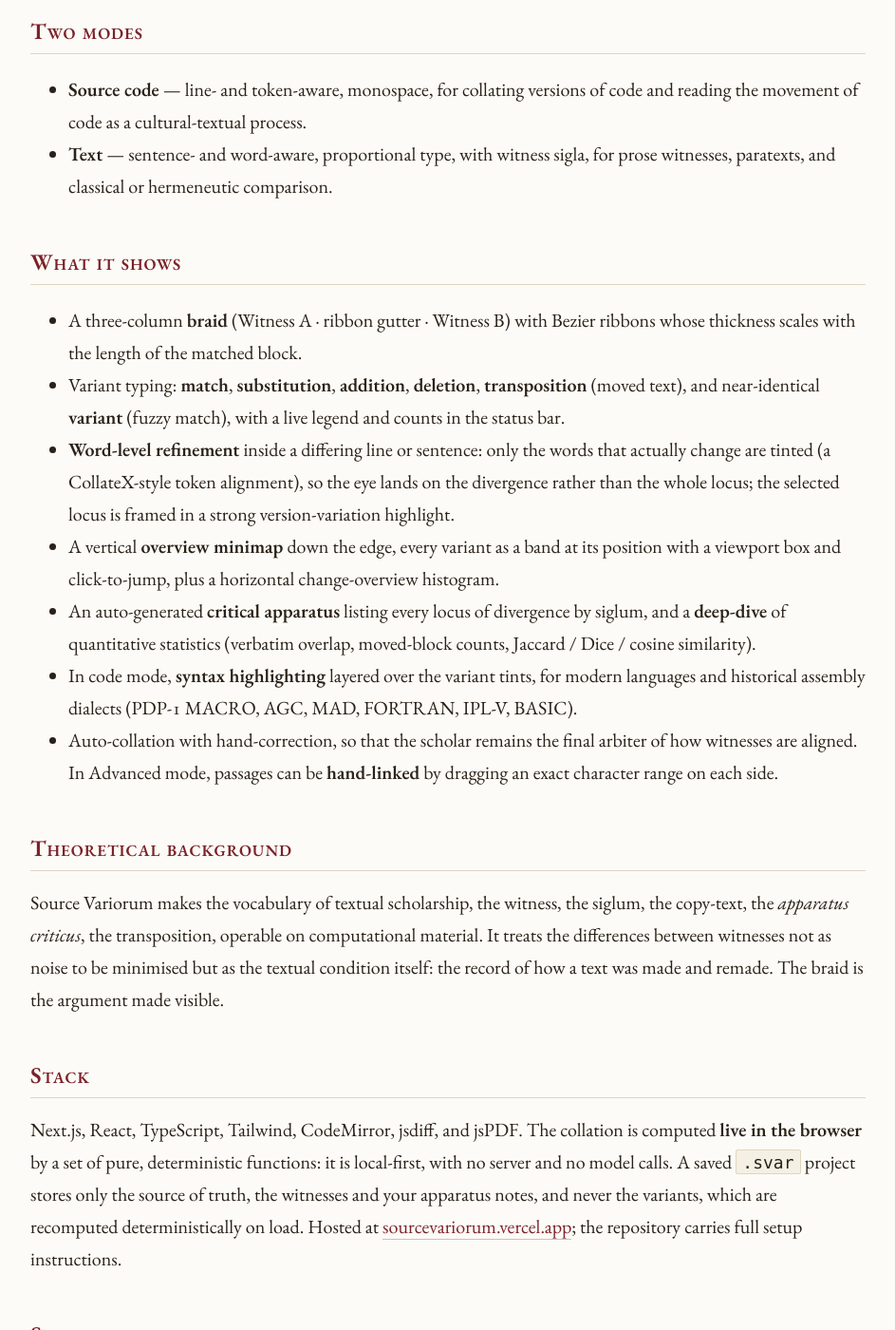
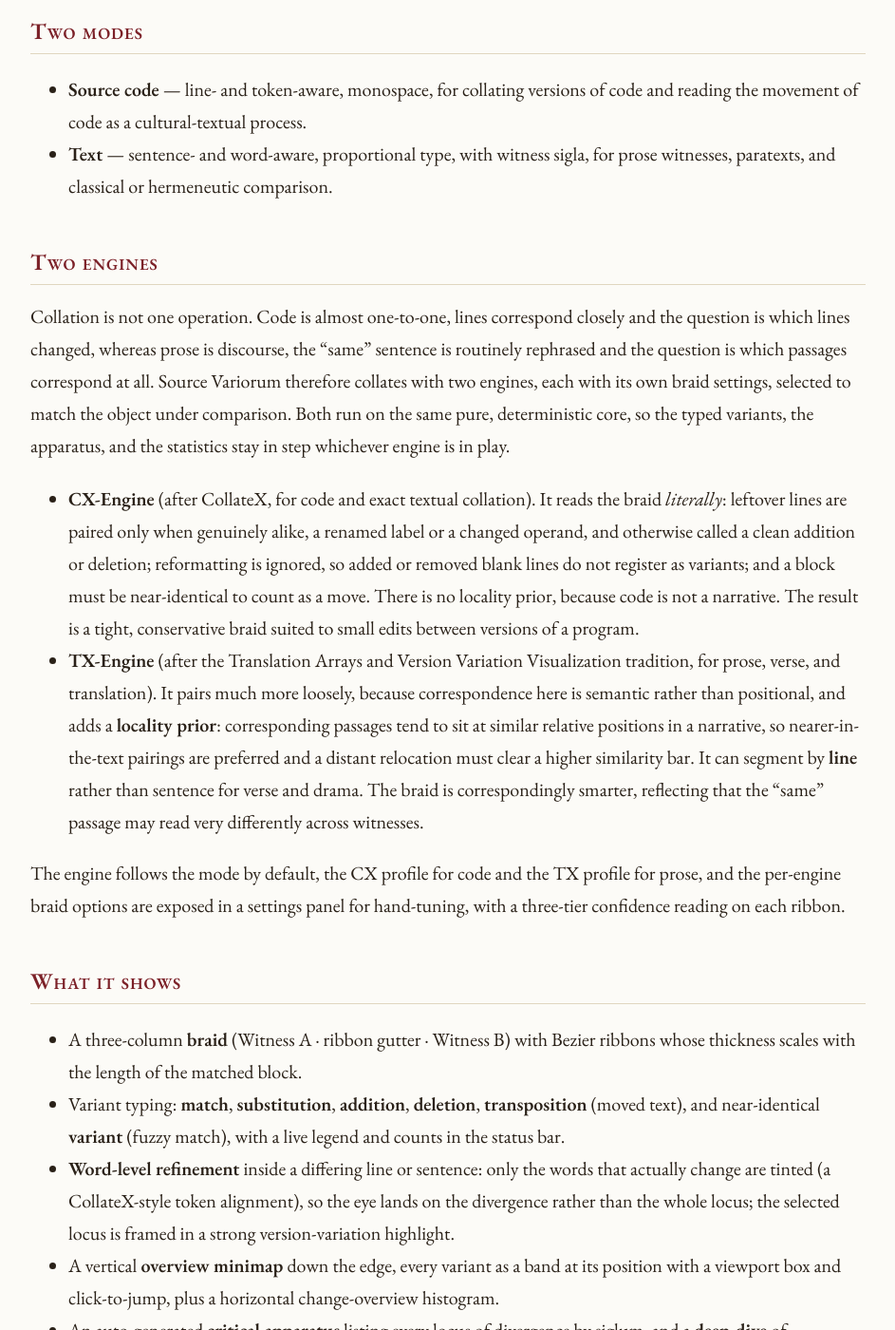
Before and after one commit to Computational-Hermeneutics/Computational-Hermeneutics.github.io, a Jekyll site: the page built from tools/source-variorum.md, in a window 1280 px wide and 1400 px high, scrolled down 773 px. Shown: the whole window at 95% size, without its empty margins (168-1111 px from the left). Built offline with Jekyll 4.4.1, drawn with Linux system fonts in a browser that asks for light colours; some of the changed text lies outside the part shown.

Commit message:
Document Source Variorum's two collation engines (CX / TX); band to 0.7.x
Add a 'Two engines' section to the deep-dive: the CX-Engine (CollateX-style,
literal, for code and exact collation) and the TX-Engine (Translation-Arrays /
VVV-style, looser pairing with a locality prior, for prose, verse, and
translation), grounded in src/lib/collate. Bump the version band 0.6.x -> 0.7.x
(now 0.7.14) and note the engines in the status line.

```diff
--- a/tools/source-variorum.md
+++ b/tools/source-variorum.md
@@ -27,6 +27,15 @@ Versions of a text, whether commits of source code or witnesses of a poem, diffe
 - **Source code** — line- and token-aware, monospace, for collating versions of code and reading the movement of code as a cultural-textual process.
 - **Text** — sentence- and word-aware, proportional type, with witness sigla, for prose witnesses, paratexts, and classical or hermeneutic comparison.
 
+## Two engines
+
+Collation is not one operation. Code is almost one-to-one, lines correspond closely and the question is which lines changed, whereas prose is discourse, the "same" sentence is routinely rephrased and the question is which passages correspond at all. Source Variorum therefore collates with two engines, each with its own braid settings, selected to match the object under comparison. Both run on the same pure, deterministic core, so the typed variants, the apparatus, and the statistics stay in step whichever engine is in play.
+
+- **CX-Engine** (after CollateX, for code and exact textual collation). It reads the braid *literally*: leftover lines are paired only when genuinely alike, a renamed label or a changed operand, and otherwise called a clean addition or deletion; reformatting is ignored, so added or removed blank lines do not register as variants; and a block must be near-identical to count as a move. There is no locality prior, because code is not a narrative. The result is a tight, conservative braid suited to small edits between versions of a program.
+- **TX-Engine** (after the Translation Arrays and Version Variation Visualization tradition, for prose, verse, and translation). It pairs much more loosely, because correspondence here is semantic rather than positional, and adds a **locality prior**: corresponding passages tend to sit at similar relative positions in a narrative, so nearer-in-the-text pairings are preferred and a distant relocation must clear a higher similarity bar. It can segment by **line** rather than sentence for verse and drama. The braid is correspondingly smarter, reflecting that the "same" passage may read very differently across witnesses.
+
+The engine follows the mode by default, the CX profile for code and the TX profile for prose, and the per-engine braid options are exposed in a settings panel for hand-tuning, with a three-tier confidence reading on each ribbon.
+
 ## What it shows
 
 - A three-column **braid** (Witness A · ribbon gutter · Witness B) with Bezier ribbons whose thickness scales with the length of the matched block.
@@ -47,7 +56,7 @@ Next.js, React, TypeScript, Tailwind, CodeMirror, jsdiff, and jsPDF. The collati
 
 ## Status
 
-Version 0.6.x. Source code and text modes are live, with the transposition braid, the five variant types plus fuzzy variant, word-level refinement, the overview minimap, a project workbench (sources, folders, per-panel editing, undo/redo), an auto-generated critical apparatus with a quantitative deep-dive, and export to Markdown, TEI P5, PDF, and JSON. Support for three or more witnesses is a later phase. See the repository for the current state of each capability.
+Version 0.7.x. Source code and text modes are live, with the two collation engines (CX and TX), the transposition braid, the five variant types plus fuzzy variant, word-level refinement, the overview minimap, a project workbench (sources, folders, per-panel editing, undo/redo), an auto-generated critical apparatus with a quantitative deep-dive, and export to Markdown, TEI P5, PDF, and JSON. Support for three or more witnesses is a later phase. See the repository for the current state of each capability.
 
 ## Siblings
 
```
